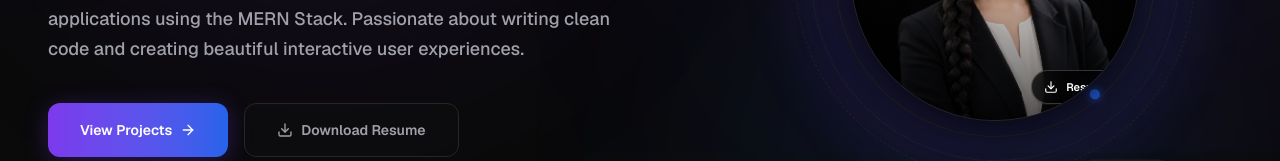
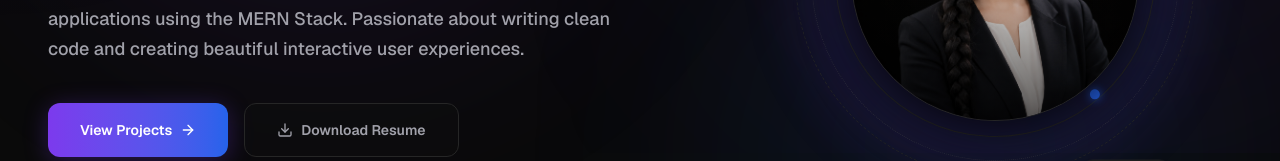
Before and after one commit to amrita38/36-My-Portfolio, a React (Vite) app: page / in a window 1280 px wide. Shown: the part 447-608 px from the top of the page. Built offline with nearby package versions, Linux system fonts and the light colour scheme.

Commit message:
remove the extra resume

```diff
--- a/src/components/Hero.tsx
+++ b/src/components/Hero.tsx
@@ -213,15 +213,6 @@ export const Hero: React.FC = () => {
 
               <div className="absolute inset-0 bg-linear-to-t from-black/60 via-black/10 to-transparent" />
 
-              <a
-                href="/resume.pdf"
-                download="Amrita_Rani_Shaw_Resume.pdf"
-                className="absolute bottom-4 right-4 z-20 flex items-center gap-2 rounded-full border border-white/20 bg-black/70 px-3 py-2 text-[11px] font-semibold text-white backdrop-blur-md shadow-lg transition-all hover:bg-black/90"
-              >
-                <Download size={14} />
-                Resume
-              </a>
-
               {/* Floating tech nodes */}
               <div className="absolute bottom-4 left-12 w-2 h-2 rounded-full bg-green-500 animate-pulse" />
               <div className="absolute top-6 right-16 w-1.5 h-1.5 rounded-full bg-[#7C3AED] animate-ping" />
```
